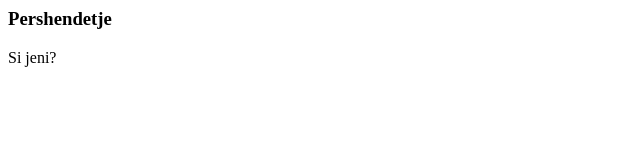
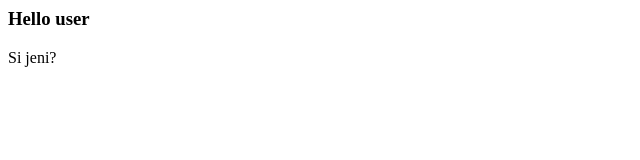
Before and after one commit to fjolladedaj/K-Puna, a plain HTML site: page index.html in a window 1280 px wide. Shown: the full height of the page, 0-640 px from the left. Drawn offline with Linux system fonts and the light colour scheme.

Commit message:
Update
Fjolla

```diff
--- a/index.html
+++ b/index.html
@@ -3,7 +3,7 @@
   <title>Titulli</title>
   </head>
   <body>
-  <h3>Pershendetje</h3>
+  <h3>Hello user</h3>
   <p>Si jeni?</p>
   </body>
   </html>
```
